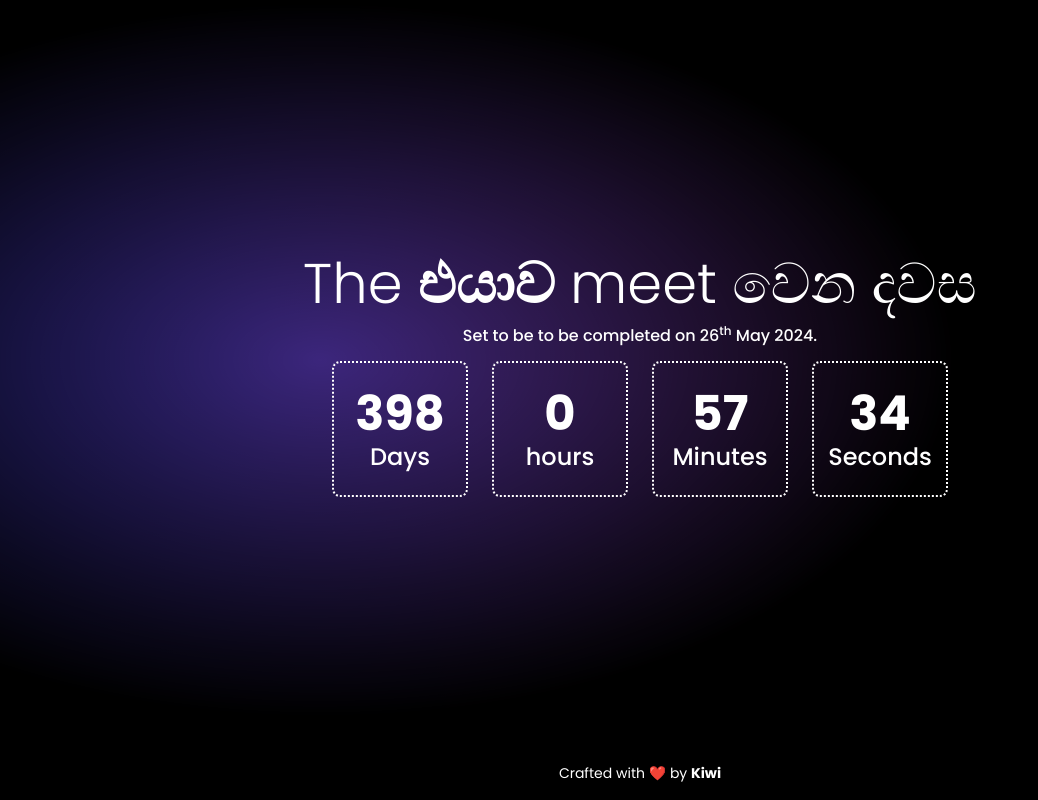
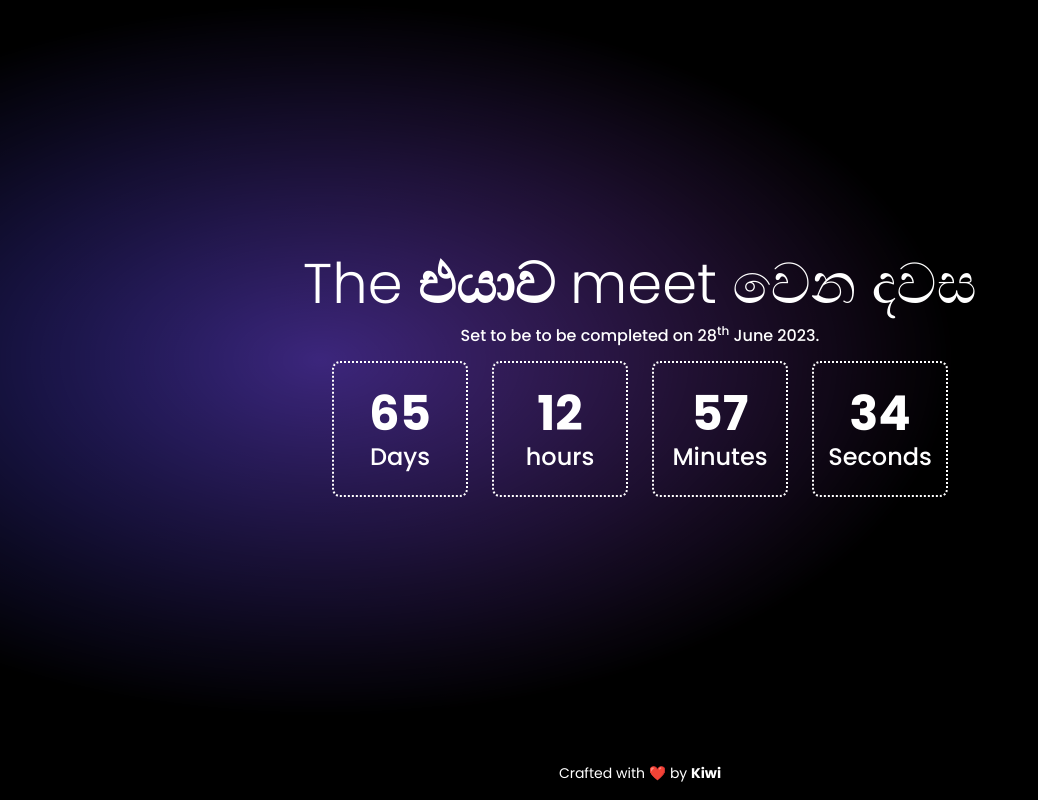
Before and after one commit to kiwizu3/bpp-ak, a React (Create React App) app: page / in a window 1280 px wide. Shown: the whole page, without its empty margins (0-1038 px from the left). Built offline with nearby package versions, Linux system fonts and the light colour scheme.

Commit message:
Time updated

```diff
--- a/src/App.js
+++ b/src/App.js
@@ -2,7 +2,7 @@ import React from 'react';
 import Countdown from './Countdown';
 
 const App = () => {
-  const endDate = new Date('2024-05-26T00:00:00');
+  const endDate = new Date('2023-06-28T12:00:00');
   return (
     <>
       <div className="container-fluid h-100 bg-glow">
@@ -10,7 +10,8 @@ const App = () => {
         <div className="row h-100">
           <div className="col-lg-12 d-flex flex-column justify-content-end align-items-center shadow rounded">
             <h1 className="mt-auto mb-2 display-4">The <span className="fw-bold">එයාව</span> meet වෙන දවස</h1>
-            <h6 className="mb-3">Set to be to be completed on 26<sup>th</sup> May 2024.</h6>
+            <h6 className="mb-3">Set to be to be completed on 28<sup>th</sup> June 2023.</h6>
+            {/* <h6 className="mb-3">Set to be to be completed on 26<sup>th</sup> May 2024.</h6> */}
             <div className="mx-5 mb-auto">
               <Countdown date={endDate} />
             </div>
```
